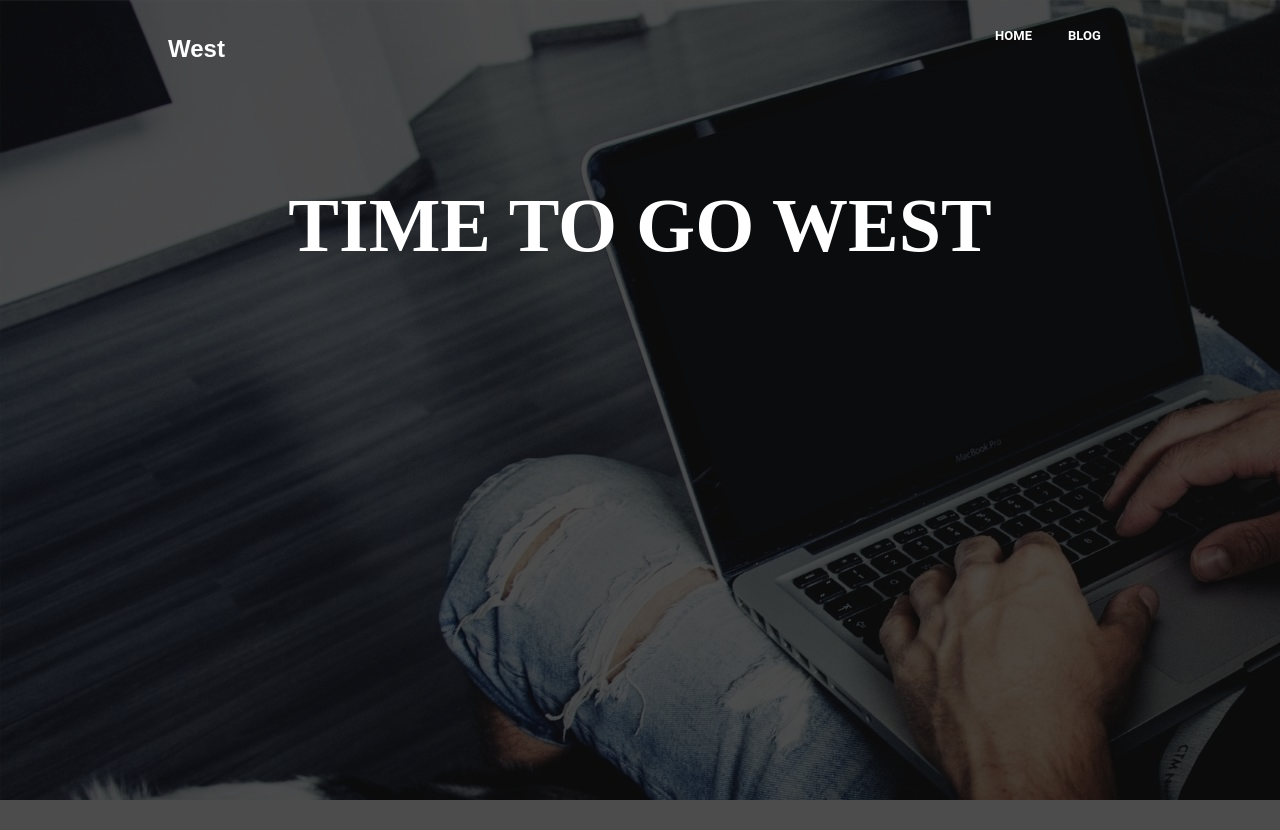
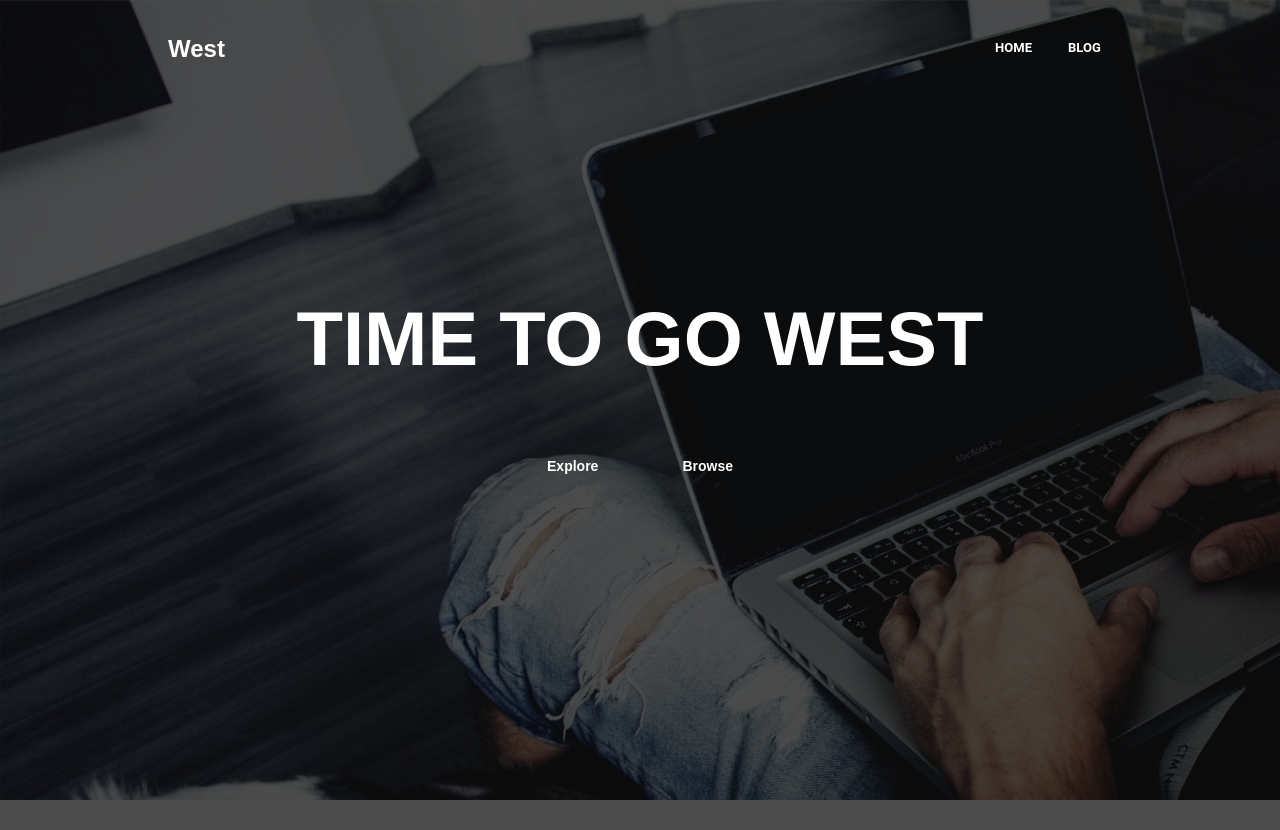
Before and after one commit to Ferniss/Indie-projekt, a plain HTML site: page Index.html in a window 1280 px wide. Drawn offline with Linux system fonts and the light colour scheme.

Commit message:
js ved header skal til at begynde ikke begyndt endu

```diff
--- a/Index.html
+++ b/Index.html
@@ -28,6 +28,10 @@
             </ul>
         </nav>
         <h1 class="header__Bigh1">TIME TO GO WEST</h1>
+        <div class="header__buttonWrapper">
+            <button class="header__button">Explore</button>
+            <button class="header__button">Browse</button>
+        </div>
     </header>
     <main>
 
--- a/style/index.css
+++ b/style/index.css
@@ -33,6 +33,9 @@ a{
     display: flex;
     justify-content: space-between;
 }
+.header__buttonWrapper{
+    text-align: center;
+}
 /*Element*/
 .header__h1{
     color: #fff;
@@ -49,14 +52,31 @@ a{
     font-size: 13px;
     font-weight: 600;
     font-family: Roboto, sans-serif;
+    margin-top: 25px;
 }
 .nav__subul{
     visibility: hidden;
 }
 .header__Bigh1{
+    margin-top: 2em;
     color: #fff;
     text-align: center;
     font-size: 76px;
     font-weight: 800;
+    font-family: 'Montserrat', sans-serif;
+}
+.header__button{
+    border: 1px solid rgba(255, 255, 255, 0.3);
+    background-color: transparent;
+    font-size: 14px;
+    padding: 15px 30px;
+    border: 0;
+    font-weight: 700;
+    margin: 10px;
+    color: #fff;
+}
+.header__button:hover{
+    background-color: #fff;
+    color: black;
 }
 /*Modeyfier*/
```
